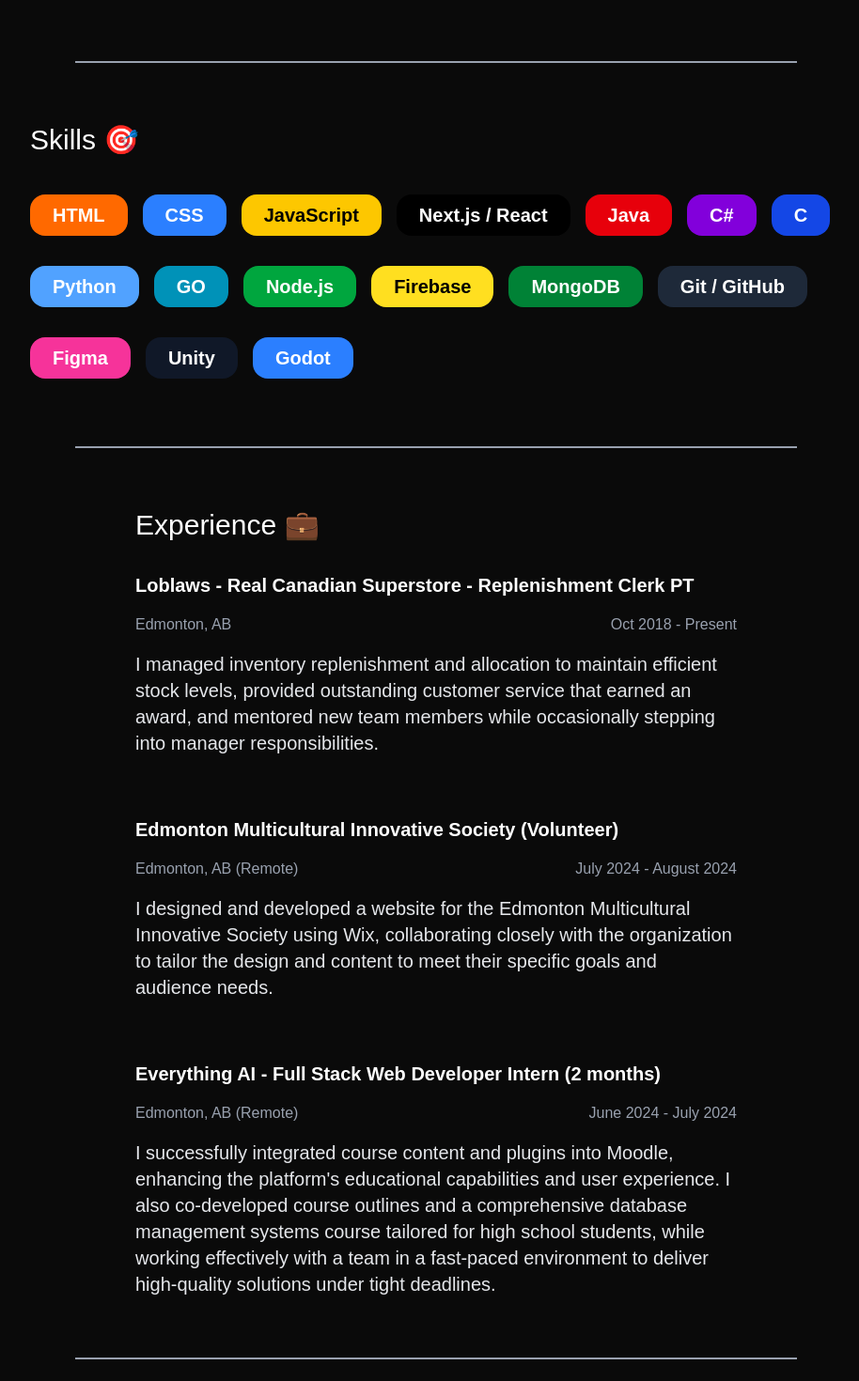
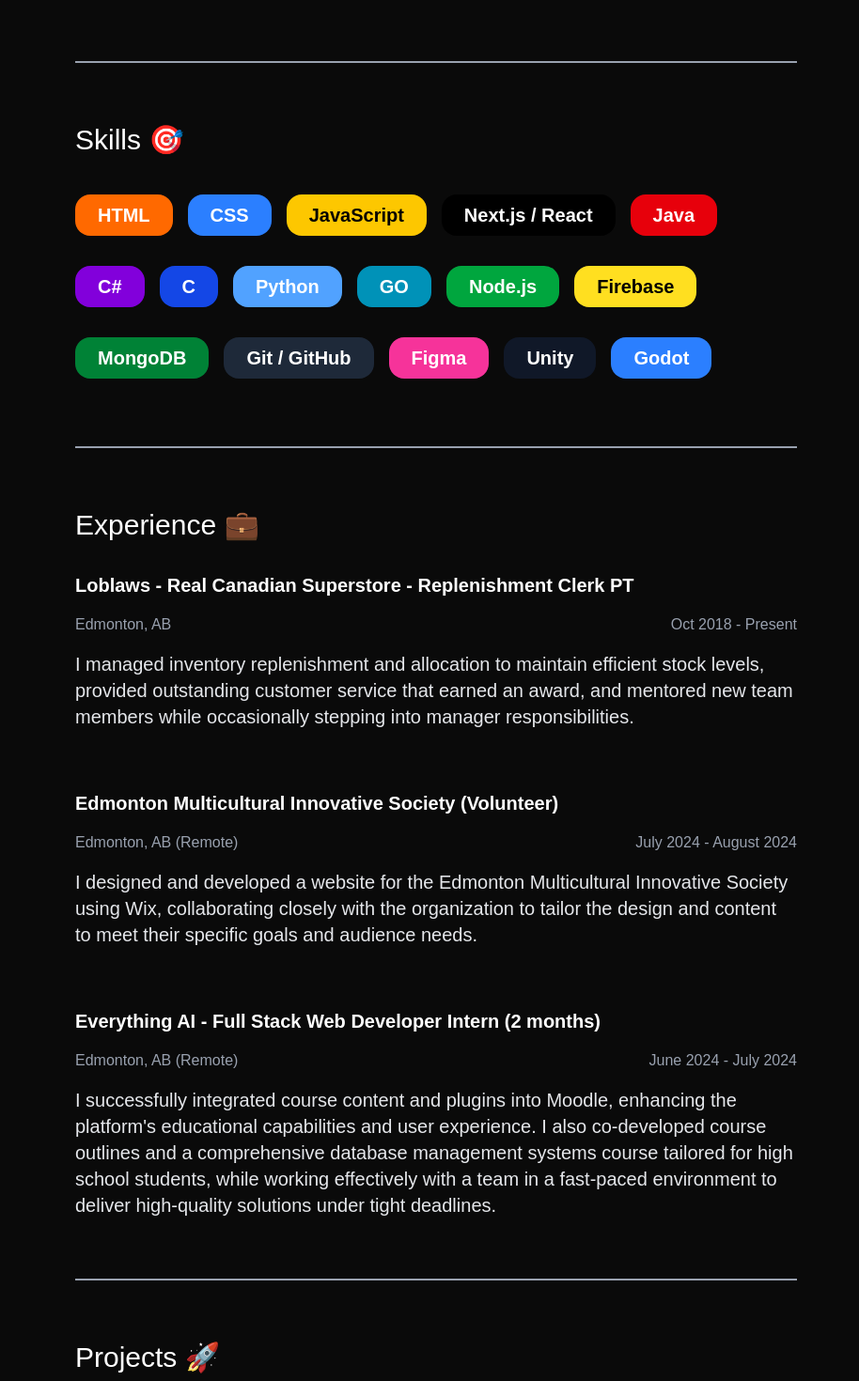
Before and after one commit to ItsMikeyy/PortfolioSite, a Next.js app: page / in a window 1280 px wide. Shown: the part 400-1870 px from the top of the page at 94% size, without its empty margins (176-1090 px from the left). Built offline with nearby package versions, Linux system fonts and the light colour scheme.

Commit message:
fixed css

```diff
--- a/src/app/components/Experience.jsx
+++ b/src/app/components/Experience.jsx
@@ -2,7 +2,7 @@
 
 const Experience = () => {
     return (
-        <div className="w-full md:w-1/2 px-4 sm:px-10 lg:px-0 mx-auto flex flex-col gap-8">
+        <div className="w-full lg:w-3/5 px-4 sm:px-6 lg:px-0 mx-auto flex flex-col gap-8">
             <p className="text-3xl">Experience 💼</p>
             <div className="flex flex-col gap-16">
                 <WorkExperience
--- a/src/app/components/Skills.jsx
+++ b/src/app/components/Skills.jsx
@@ -20,8 +20,8 @@
       ];
 
     return (
-        <div className="w-full max-w-4xl flex flex-col gap-8 px-4">
-            <p className="text-3xl text-center sm:text-left">Skills 🎯</p>
+        <div className="w-full lg:w-3/5 px-4 sm:px-6 lg:px-0 mx-auto flex flex-col gap-8">
+            <p className="text-3xl sm:text-left">Skills 🎯</p>
 
             <div className="w-full flex gap-4 flex-wrap justify-center sm:justify-start">
                 {skills.map(({ name, textColor, bgColor }) => (
```
